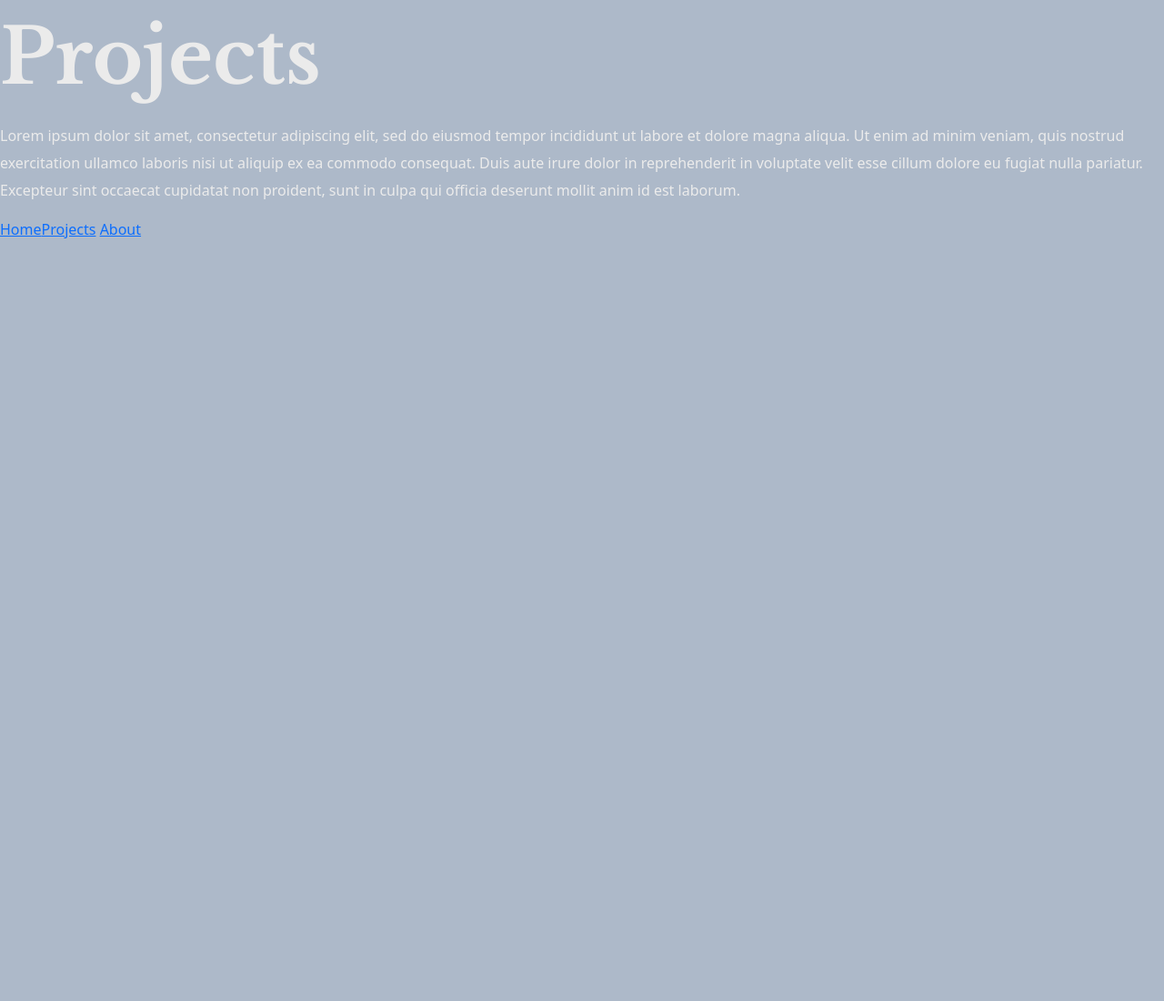
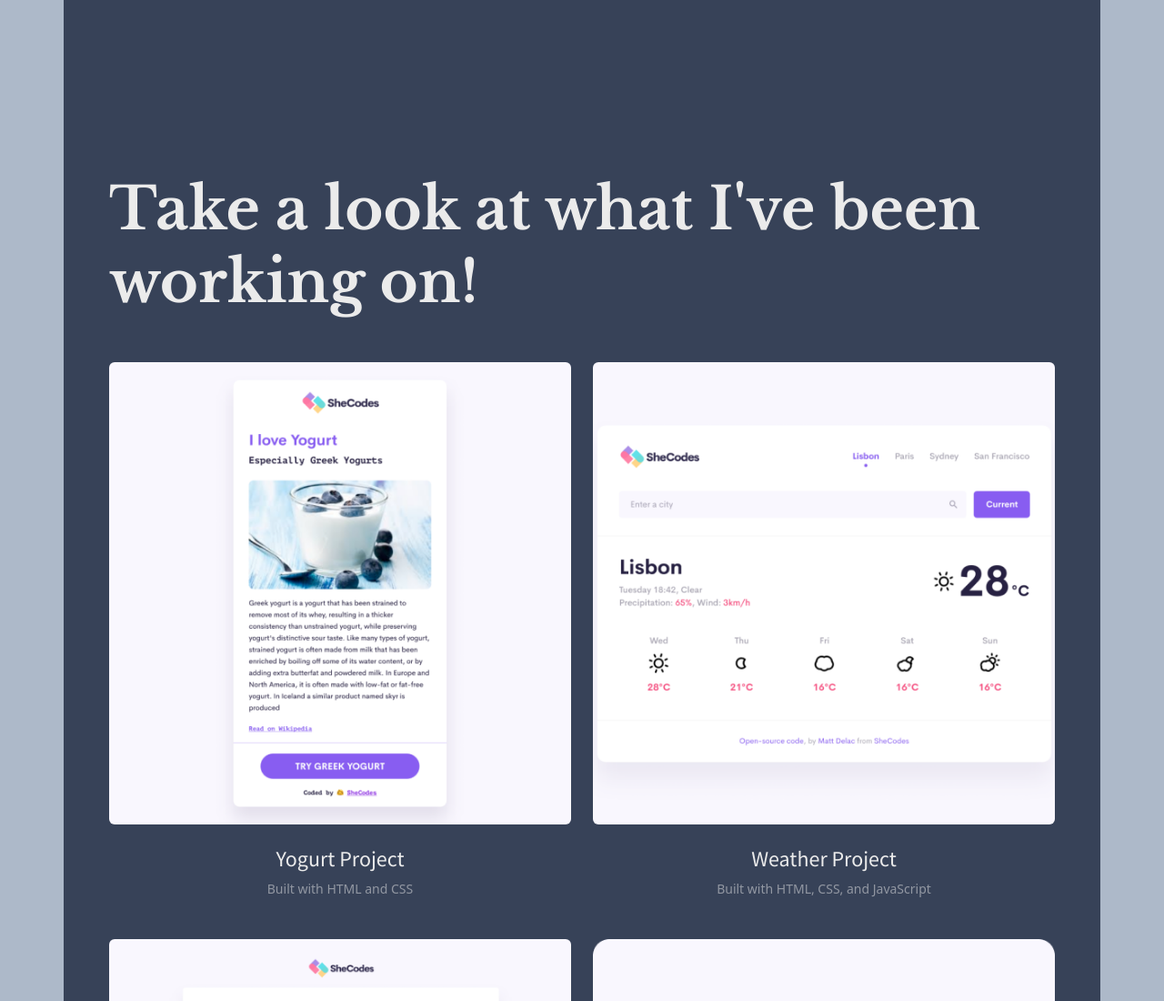
Before and after one commit to evelinpadilla/SheCodes-Responsive-Week-5-Homework, a plain HTML site: page projects.html in a window 1280 px wide. Shown: the top 1100 px of the page at 91% size. Before the commit the page ends 800 px from the top, so only its background shows below. Drawn offline with nearby package versions, Linux system fonts and the light colour scheme.

Commit message:
Updated the Projects page content and formatting

```diff
--- a/projects.html
+++ b/projects.html
@@ -29,16 +29,49 @@
     ></script>
   </head>
   <body>
-    <h1>Projects</h1>
-    <p>
-      Lorem ipsum dolor sit amet, consectetur adipiscing elit, sed do eiusmod
-      tempor incididunt ut labore et dolore magna aliqua. Ut enim ad minim
-      veniam, quis nostrud exercitation ullamco laboris nisi ut aliquip ex ea
-      commodo consequat. Duis aute irure dolor in reprehenderit in voluptate
-      velit esse cillum dolore eu fugiat nulla pariatur. Excepteur sint occaecat
-      cupidatat non proident, sunt in culpa qui officia deserunt mollit anim id
-      est laborum.
-    </p>
+    <div class="content-section container">
+      <div class="content">
+        <h1 class="mb-5">Take a look at what I've been working on!</h1>
+        <div class="row">
+          <div class="col-md-6 mb-4">
+            <img
+              src="/images/yogurt-project.png"
+              alt="Image of Yogurt Project"
+              class="img-fluid rounded"
+            />
+            <h3 class="text-center">Yogurt Project</h3>
+            <p class="text-center">Built with HTML and CSS</p>
+          </div>
+          <div class="col-md-6 mb-4">
+            <img
+              src="/images/weather-project.png"
+              alt="Image of Weather Project"
+              class="img-fluid rounded"
+            />
+            <h3 class="text-center">Weather Project</h3>
+            <p class="text-center">Built with HTML, CSS, and JavaScript</p>
+          </div>
+          <div class="col-md-6 mb-4">
+            <img
+              src="/images/dictionary-project.png"
+              alt="Image of Dictionary App"
+              class="img-fluid rounded"
+            />
+            <h3 class="text-center">Dictionary App</h3>
+            <p class="text-center">Built with HTML, CSS, and React</p>
+          </div>
+          <div class="col-md-6 mb-4">
+            <img
+              src="/images/translation-project.png"
+              alt="Image of Translation App"
+              class="img-fluid rounded"
+            />
+            <h3 class="text-center">Translation App</h3>
+            <p class="text-center">Built with HTML, CSS, and React</p>
+          </div>
+        </div>
+      </div>
+    </div>
     <footer>
       <a href="/">Home</a><a href="projects.html">Projects</a>
       <a href="about.html">About</a>
--- a/styles/portfolio.css
+++ b/styles/portfolio.css
@@ -38,16 +38,27 @@ p {
   background-color: var(--primary-color);
   padding: 160px 20px;
 }
-.content-section h1 {
+.content h1 {
   font-size: 64px;
   line-height: 80px;
 }
-.content-section h2 {
+.content h2 {
   font-size: 18px;
   font-weight: bold;
   font-family: var(--default-font-family);
 }
-
+.content h3 {
+  color: var(--default-color-family);
+  font-family: var(--default-font-family);
+  font-size: 24px;
+  line-height: 1.5;
+  margin: 20px 0 0;
+}
+.content p {
+  color: var(--default-color-family);
+  font-size: 14px;
+  opacity: 0.5;
+}
 .btn-branding {
   background: var(--branding-color);
   border-radius: 4px;
```
Also changed, not shown: images/translation-project.png (added).
